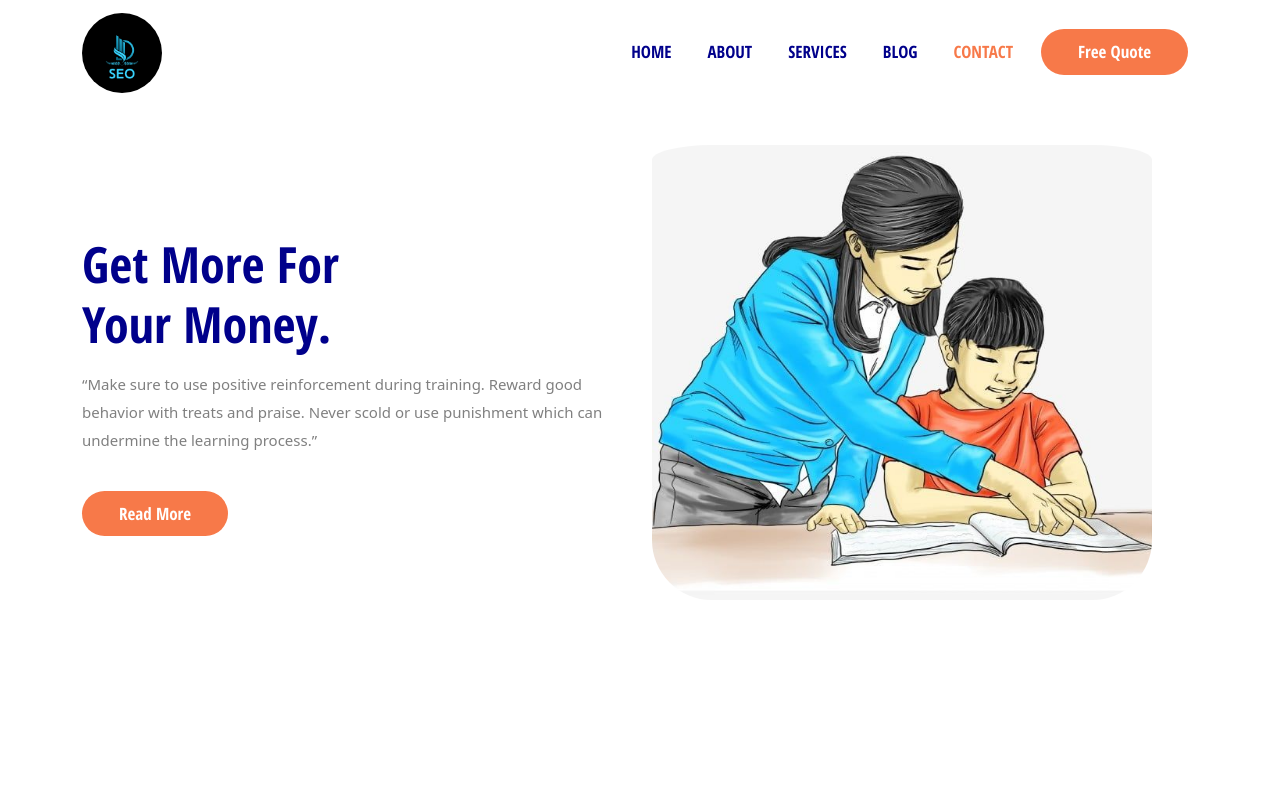
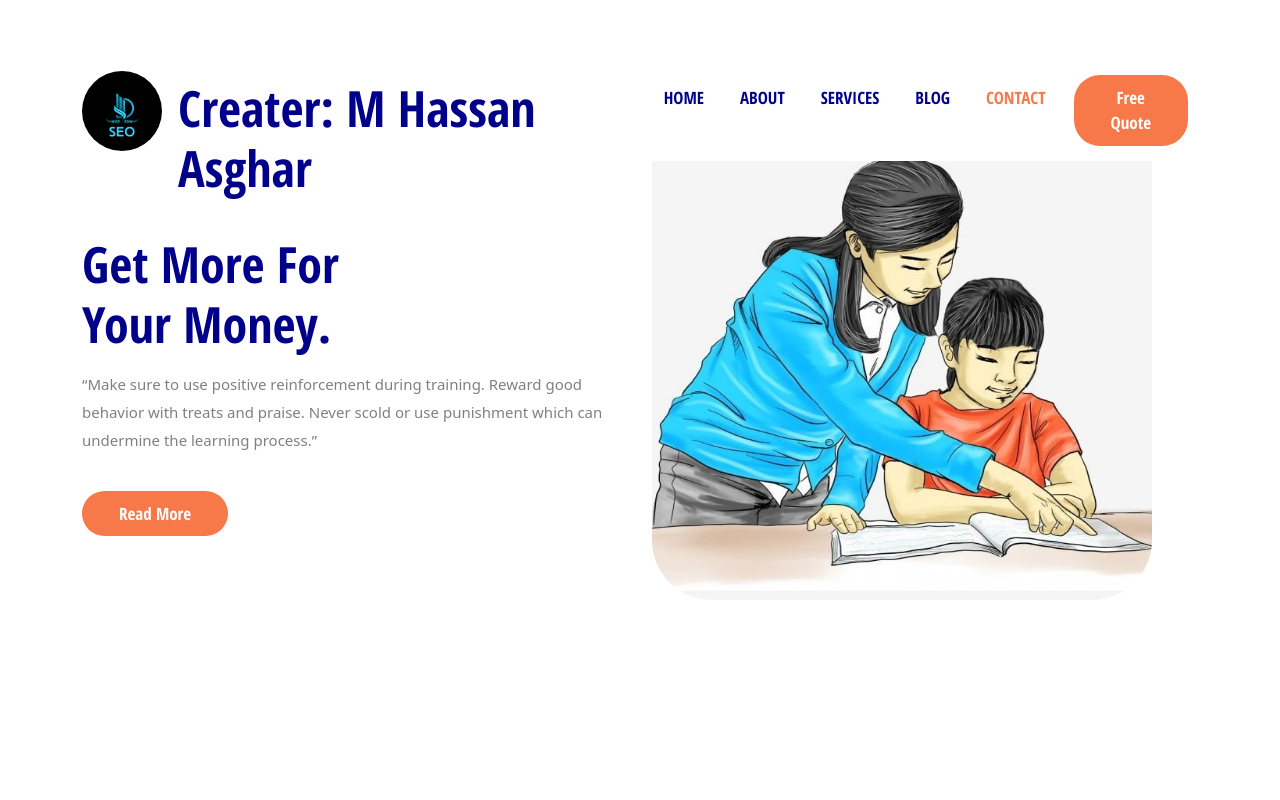
Before and after one commit to MHassan743/SEO_WEB, a plain HTML site: page index.html in a window 1280 px wide. Shown: the top 800 px of the page. Drawn offline with nearby package versions, Linux system fonts and the light colour scheme.

Commit message:
Add author header to index.html

```diff
--- a/index.html
+++ b/index.html
@@ -15,6 +15,7 @@
             <nav class="navbar navbar-expand-lg fixed-top">
     <div class="container">
     <a class="navbar-brand" href="#"><img src="img/SEO.png" class="image"></a>
+         <h1 class="Author">Creater: M Hassan Asghar</h1>
     <button class="navbar-toggler" type="button" data-bs-toggle="collapse" data-bs-target="#navbarNav" aria-controls="navbarNav" aria-expanded="false" aria-label="Toggle navigation">
 
         <i class="fa-solid fa-bars-staggered navbar-toggler-icon"></i>
```
